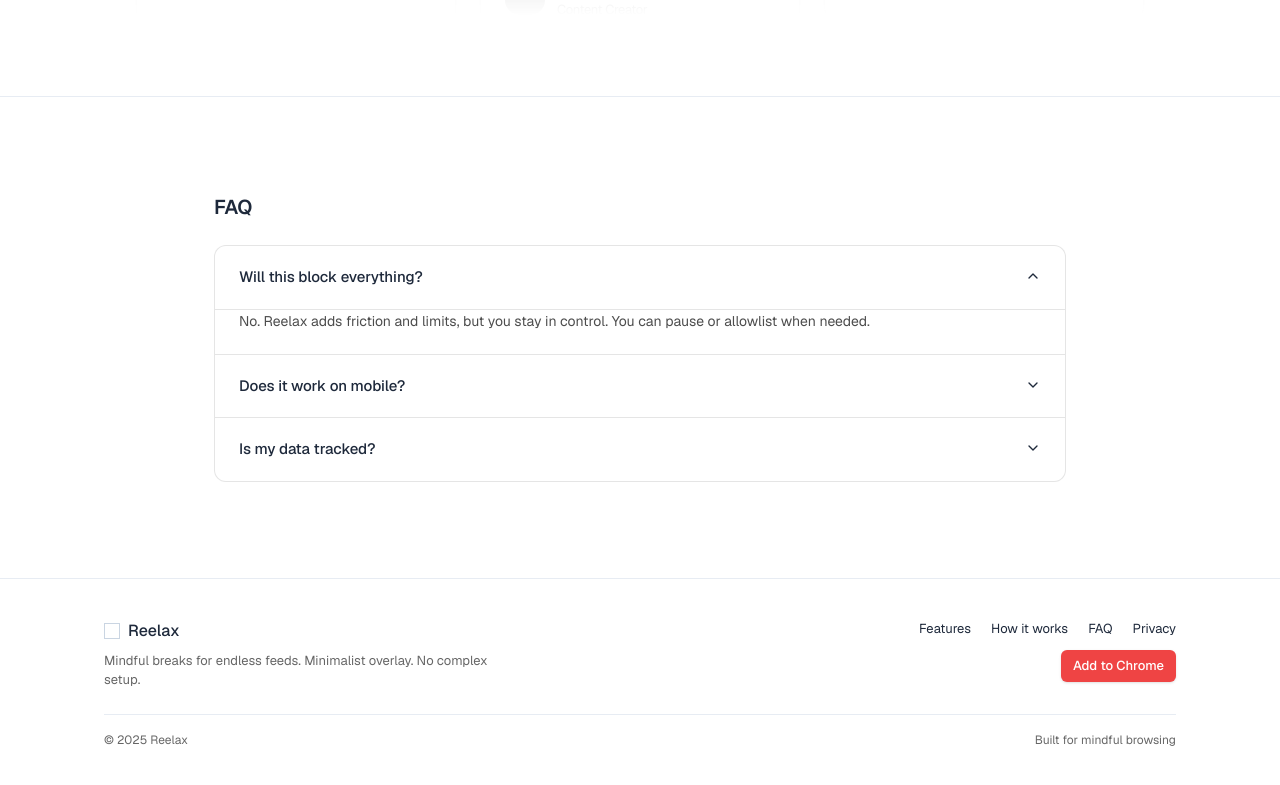
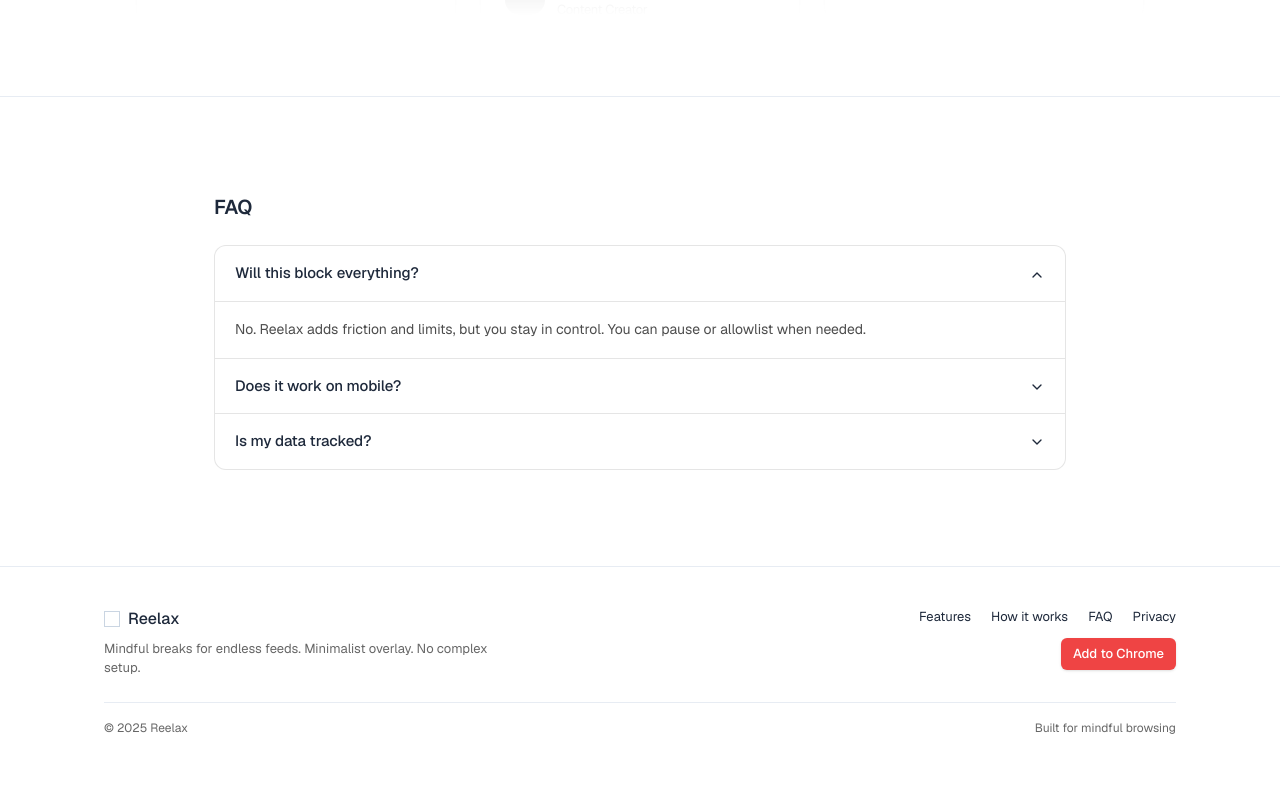
Before and after one commit to abhi-yo/reelax-web, a Next.js app: page / in a window 1280 px wide. Shown: the part 2685-3470 px from the top of the page. Built offline with nearby package versions, Linux system fonts and the light colour scheme; grey boxes are pictures that could not be loaded.

Commit message:
style(faq): harmonize with light slate aesthetic (borders, spacing, Geist)

```diff
--- a/components/blocks/faq-section-client.tsx
+++ b/components/blocks/faq-section-client.tsx
@@ -22,7 +22,7 @@
               aria-controls={contentId}
               aria-expanded={isOpen}
               onClick={() => setOpen(isOpen ? null : idx)}
-              className="w-full text-left px-5 py-4 sm:px-6 sm:py-5 flex items-start justify-between gap-6 hover:bg-black/[0.03] focus:outline-none focus-visible:ring-2 focus-visible:ring-black rounded-md"
+              className="w-full text-left px-4 py-4 sm:px-5 sm:py-4 flex items-center justify-between gap-6 hover:bg-black/[0.03] focus:outline-none focus-visible:ring-2 focus-visible:ring-black"
             >
               <span className="text-[15px] font-medium tracking-[-0.005em] pr-6">
                 {item.q}
@@ -44,7 +44,7 @@
                   exit={{ height: 0, opacity: 0 }}
                   transition={{ duration: 0.2, ease: "easeOut" }}
                 >
-                  <div className="px-5 sm:px-6 pb-5 pt-0 text-[14px] text-black/70 leading-[1.7] border-t border-black/10">
+                  <div className="pl-4 pr-6 sm:pl-5 sm:pr-7 pb-4 pt-4 text-[14px] text-black/70 leading-[1.7] border-t border-black/10">
                     {item.a}
                   </div>
                 </motion.div>
```
